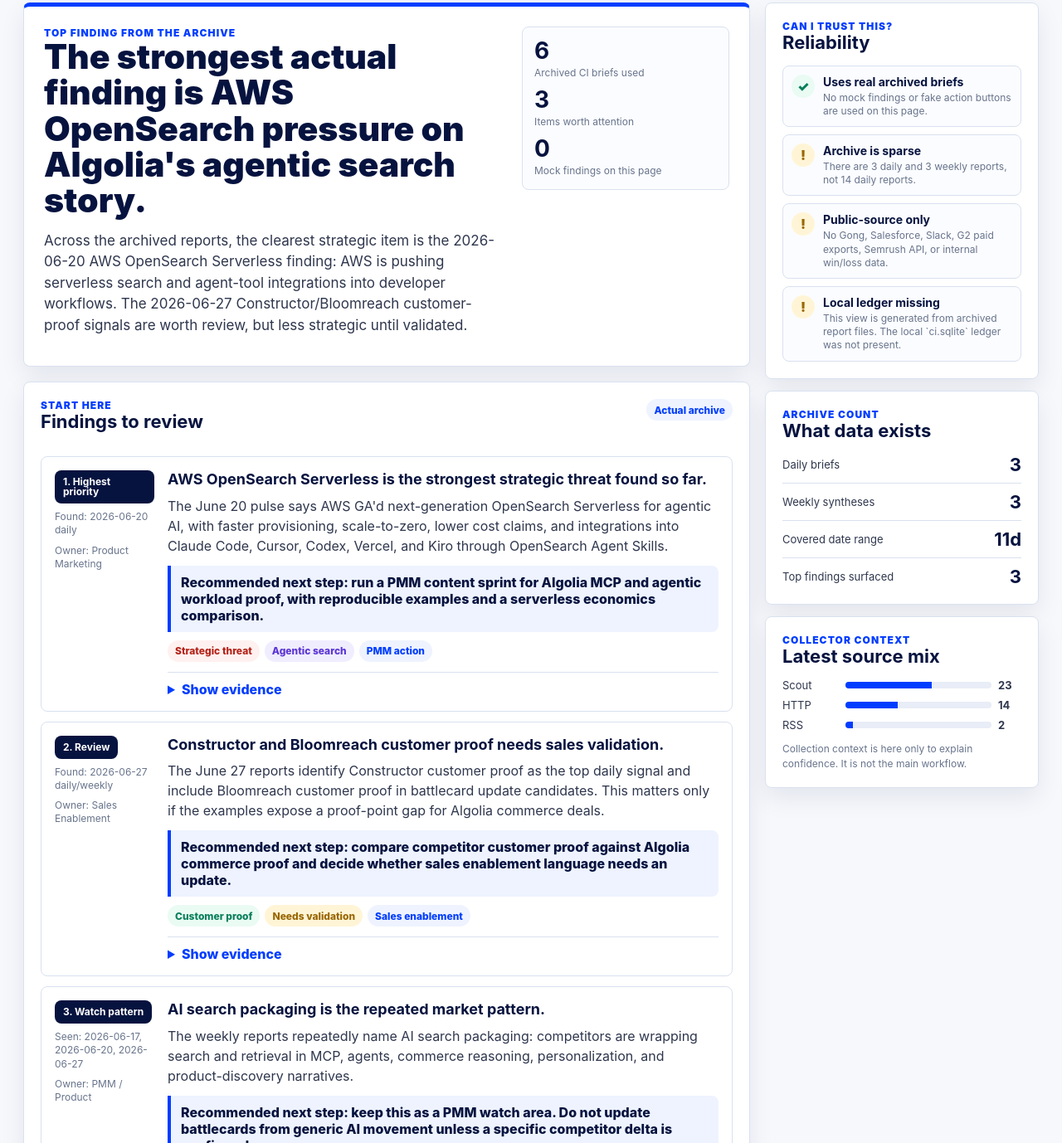
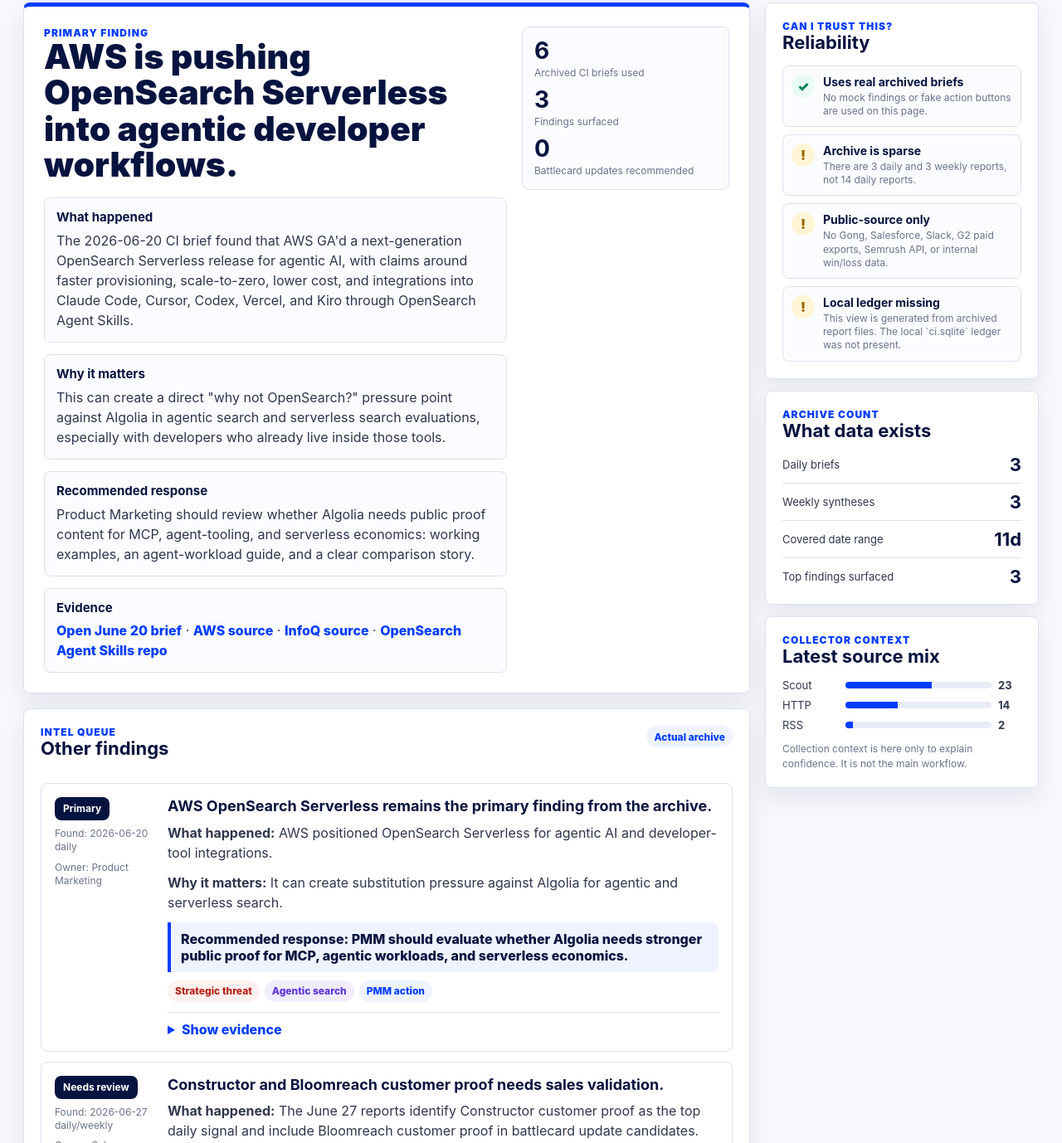
Before and after one commit to arijitchowdhury80/algolia-competitive-intelligence, a website: page apps/dashboard/public/index.html in a window 1280 px wide. Shown: the part 152-1530 px from the top of the page at 83% size. Drawn offline with Linux system fonts and the light colour scheme.

Commit message:
Structure competitive brief findings

```diff
--- a/apps/dashboard/public/index.html
+++ b/apps/dashboard/public/index.html
@@ -52,6 +52,10 @@
     .hero-grid { display: grid; grid-template-columns: minmax(0, 1fr) 250px; gap: 18px; align-items: start; }
     .answer { margin-bottom: 14px; color: var(--ink); font-size: clamp(25px, 3.2vw, 42px); line-height: 1.06; font-weight: 900; letter-spacing: 0; }
     .summary { max-width: 820px; font-size: 17px; }
+    .finding-blocks { display: grid; gap: 14px; margin-top: 18px; }
+    .finding-block { border: 1px solid var(--line); border-radius: var(--radius); background: var(--soft); padding: 14px; }
+    .finding-block h3 { margin-bottom: 6px; font-size: 15px; }
+    .finding-block p { margin-bottom: 0; }
     .scorebox { display: grid; gap: 10px; border: 1px solid var(--line); border-radius: var(--radius); background: var(--soft); padding: 14px; }
     .scorebox strong { display: block; color: var(--ink); font-size: 28px; line-height: 1; }
     .scorebox span { display: block; margin-top: 5px; color: var(--muted); font-size: 12px; line-height: 1.35; }
@@ -137,17 +141,42 @@
         <section class="hero" aria-labelledby="answer">
           <div class="hero-grid">
             <div>
-              <div class="eyebrow">Top finding from the archive</div>
-              <h2 class="answer" id="answer">The strongest actual finding is AWS OpenSearch pressure on Algolia's agentic search story.</h2>
-              <p class="summary">
-                Across the archived reports, the clearest strategic item is the 2026-06-20 AWS OpenSearch Serverless finding:
-                AWS is pushing serverless search and agent-tool integrations into developer workflows. The 2026-06-27 Constructor/Bloomreach customer-proof signals are worth review, but less strategic until validated.
-              </p>
+              <div class="eyebrow">Primary finding</div>
+              <h2 class="answer" id="answer">AWS is pushing OpenSearch Serverless into agentic developer workflows.</h2>
+              <div class="finding-blocks">
+                <section class="finding-block" aria-labelledby="what-happened-title">
+                  <h3 id="what-happened-title">What happened</h3>
+                  <p>
+                    The 2026-06-20 CI brief found that AWS GA'd a next-generation OpenSearch Serverless release for agentic AI, with claims around faster provisioning, scale-to-zero, lower cost, and integrations into Claude Code, Cursor, Codex, Vercel, and Kiro through OpenSearch Agent Skills.
+                  </p>
+                </section>
+                <section class="finding-block" aria-labelledby="why-matters-title">
+                  <h3 id="why-matters-title">Why it matters</h3>
+                  <p>
+                    This can create a direct "why not OpenSearch?" pressure point against Algolia in agentic search and serverless search evaluations, especially with developers who already live inside those tools.
+                  </p>
+                </section>
+                <section class="finding-block" aria-labelledby="response-title">
+                  <h3 id="response-title">Recommended response</h3>
+                  <p>
+                    Product Marketing should review whether Algolia needs public proof content for MCP, agent-tooling, and serverless economics: working examples, an agent-workload guide, and a clear comparison story.
+                  </p>
+                </section>
+                <section class="finding-block" aria-labelledby="evidence-title">
+                  <h3 id="evidence-title">Evidence</h3>
+                  <p>
+                    <a href="/archive/2026-06-20.md">Open June 20 brief</a> ·
+                    <a href="https://aws.amazon.com/about-aws/whats-new/2026/05/amazon-opensearch-serverless-next-generation-generally-available/">AWS source</a> ·
+                    <a href="https://www.infoq.com/news/2026/06/aws-opensearch-serverless/">InfoQ source</a> ·
+                    <a href="https://github.com/opensearch-project/opensearch-agent-skills">OpenSearch Agent Skills repo</a>
+                  </p>
+                </section>
+              </div>
             </div>
             <aside class="scorebox" aria-label="Archive coverage">
               <div><strong>6</strong><span>Archived CI briefs used</span></div>
-              <div><strong>3</strong><span>Items worth attention</span></div>
-              <div><strong>0</strong><span>Mock findings on this page</span></div>
+              <div><strong>3</strong><span>Findings surfaced</span></div>
+              <div><strong>0</strong><span>Battlecard updates recommended</span></div>
             </aside>
           </div>
         </section>
@@ -155,8 +184,8 @@
         <section class="panel" aria-labelledby="findings-title">
           <div class="section-head">
             <div>
-              <div class="eyebrow">Start here</div>
-              <h2 id="findings-title">Findings to review</h2>
+              <div class="eyebrow">Intel queue</div>
+              <h2 id="findings-title">Other findings</h2>
             </div>
             <span class="pill blue">Actual archive</span>
           </div>
@@ -164,17 +193,16 @@
           <div class="finding-list">
             <article class="finding">
               <div class="rank">
-                <strong>1. Highest priority</strong>
+                <strong>Primary</strong>
                 <span>Found: 2026-06-20 daily</span>
                 <span>Owner: Product Marketing</span>
               </div>
               <div>
-                <h3>AWS OpenSearch Serverless is the strongest strategic threat found so far.</h3>
-                <p>
-                  The June 20 pulse says AWS GA'd next-generation OpenSearch Serverless for agentic AI, with faster provisioning, scale-to-zero, lower cost claims, and integrations into Claude Code, Cursor, Codex, Vercel, and Kiro through OpenSearch Agent Skills.
-                </p>
+                <h3>AWS OpenSearch Serverless remains the primary finding from the archive.</h3>
+                <p><strong>What happened:</strong> AWS positioned OpenSearch Serverless for agentic AI and developer-tool integrations.</p>
+                <p><strong>Why it matters:</strong> It can create substitution pressure against Algolia for agentic and serverless search.</p>
                 <div class="recommendation">
-                  Recommended next step: run a PMM content sprint for Algolia MCP and agentic workload proof, with reproducible examples and a serverless economics comparison.
+                  Recommended response: PMM should evaluate whether Algolia needs stronger public proof for MCP, agentic workloads, and serverless economics.
                 </div>
                 <div class="tags">
                   <span class="pill red">Strategic threat</span>
@@ -195,17 +223,16 @@
 
             <article class="finding">
               <div class="rank">
-                <strong>2. Review</strong>
+                <strong>Needs review</strong>
                 <span>Found: 2026-06-27 daily/weekly</span>
                 <span>Owner: Sales Enablement</span>
               </div>
               <div>
                 <h3>Constructor and Bloomreach customer proof needs sales validation.</h3>
-                <p>
-                  The June 27 reports identify Constructor customer proof as the top daily signal and include Bloomreach customer proof in battlecard update candidates. This matters only if the examples expose a proof-point gap for Algolia commerce deals.
-                </p>
+                <p><strong>What happened:</strong> The June 27 reports identify Constructor customer proof as the top daily signal and include Bloomreach customer proof in battlecard update candidates.</p>
+                <p><strong>Why it matters:</strong> These examples matter only if they expose a proof-point gap for Algolia commerce deals or objection handling.</p>
                 <div class="recommendation">
-                  Recommended next step: compare competitor customer proof against Algolia commerce proof and decide whether sales enablement language needs an update.
+                  Recommended response: Sales Enablement should compare competitor customer proof against Algolia commerce proof and decide whether sales language needs an update.
                 </div>
                 <div class="tags">
                   <span class="pill green">Customer proof</span>
@@ -226,17 +253,16 @@
 
             <article class="finding">
               <div class="rank">
-                <strong>3. Watch pattern</strong>
+                <strong>Watch</strong>
                 <span>Seen: 2026-06-17, 2026-06-20, 2026-06-27</span>
                 <span>Owner: PMM / Product</span>
               </div>
               <div>
                 <h3>AI search packaging is the repeated market pattern.</h3>
-                <p>
-                  The weekly reports repeatedly name AI search packaging: competitors are wrapping search and retrieval in MCP, agents, commerce reasoning, personalization, and product-discovery narratives.
-                </p>
+                <p><strong>What happened:</strong> The weekly reports repeatedly name AI search packaging across MCP, agents, commerce reasoning, personalization, and product-discovery narratives.</p>
+                <p><strong>Why it matters:</strong> This may affect Algolia positioning, but it is not by itself a battlecard change until a specific competitor delta is confirmed.</p>
                 <div class="recommendation">
-                  Recommended next step: keep this as a PMM watch area. Do not update battlecards from generic AI movement unless a specific competitor delta is confirmed.
+                  Recommended response: Keep this as a PMM watch area. Do not update battlecards from generic AI movement alone.
                 </div>
                 <div class="tags">
                   <span class="pill violet">Repeated pattern</span>
```
Also changed, not shown: apps/dashboard/scripts/verify-static.js (+6 -2 lines).
